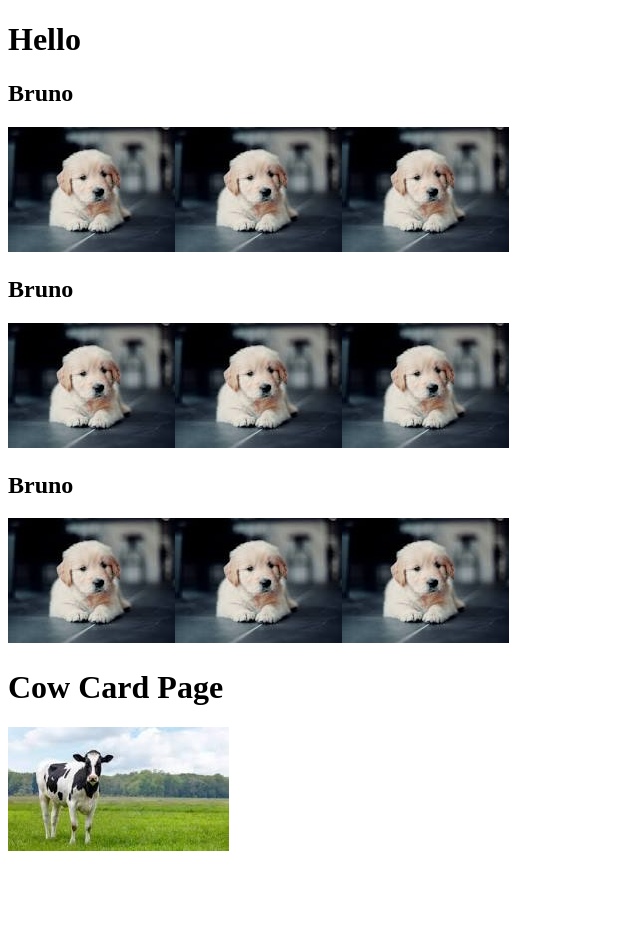
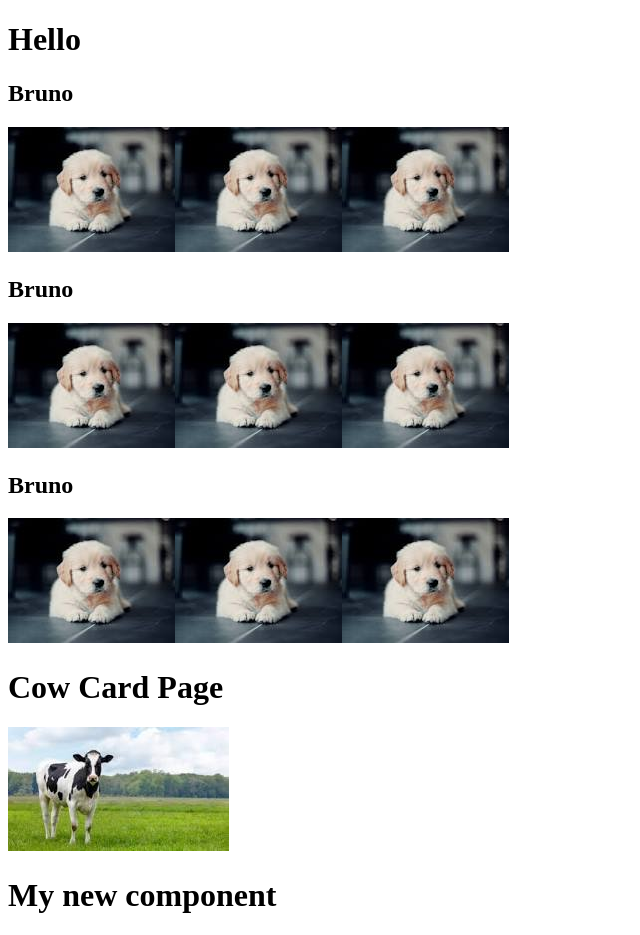
Before and after one commit to aashishrana/React-Basics, a React (Vite) app: page / in a window 1280 px wide. Shown: the whole page, without its empty margins (0-640 px from the left). Before the commit the page ends 863 px from the top, so only its background shows below. Built offline with nearby package versions, Linux system fonts and the light colour scheme.

Commit message:
New component in React

```diff
--- a/src/App.jsx
+++ b/src/App.jsx
@@ -2,9 +2,11 @@ import { useState } from 'react'
 import reactLogo from './assets/react.svg'
 import viteLogo from '/vite.svg'
 import './App.css'
-import DogCard from './DogCard'
+import {Image , DogCard} from './DogCard'
 
 import Cow from './CowCard'
+
+import MyH from './component/MyH'
 
 function App() {
   const [count, setCount] = useState(0)
@@ -16,6 +18,7 @@ function App() {
       <DogCard />
       <DogCard />
       <Cow />
+      <MyH></MyH>
 
     </>
   )
--- /dev/null
+++ b/src/component/MyH.jsx
@@ -0,0 +1,11 @@
+import React from 'react'
+
+function MyH() {
+  return (
+    <div>
+       <h1>My new component</h1>
+    </div>
+  )
+}
+
+export default MyH
```
Also changed, not shown: src/DogCard.jsx (+2 -2 lines).
